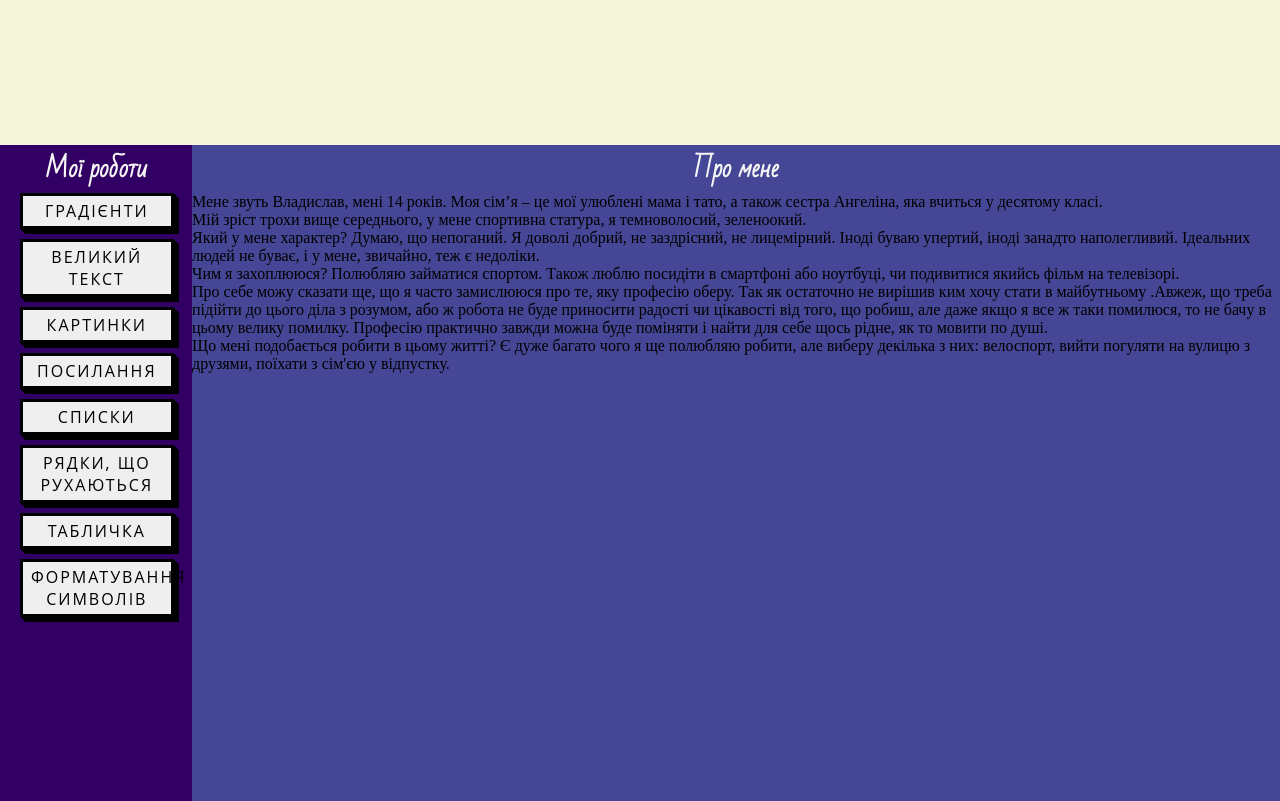
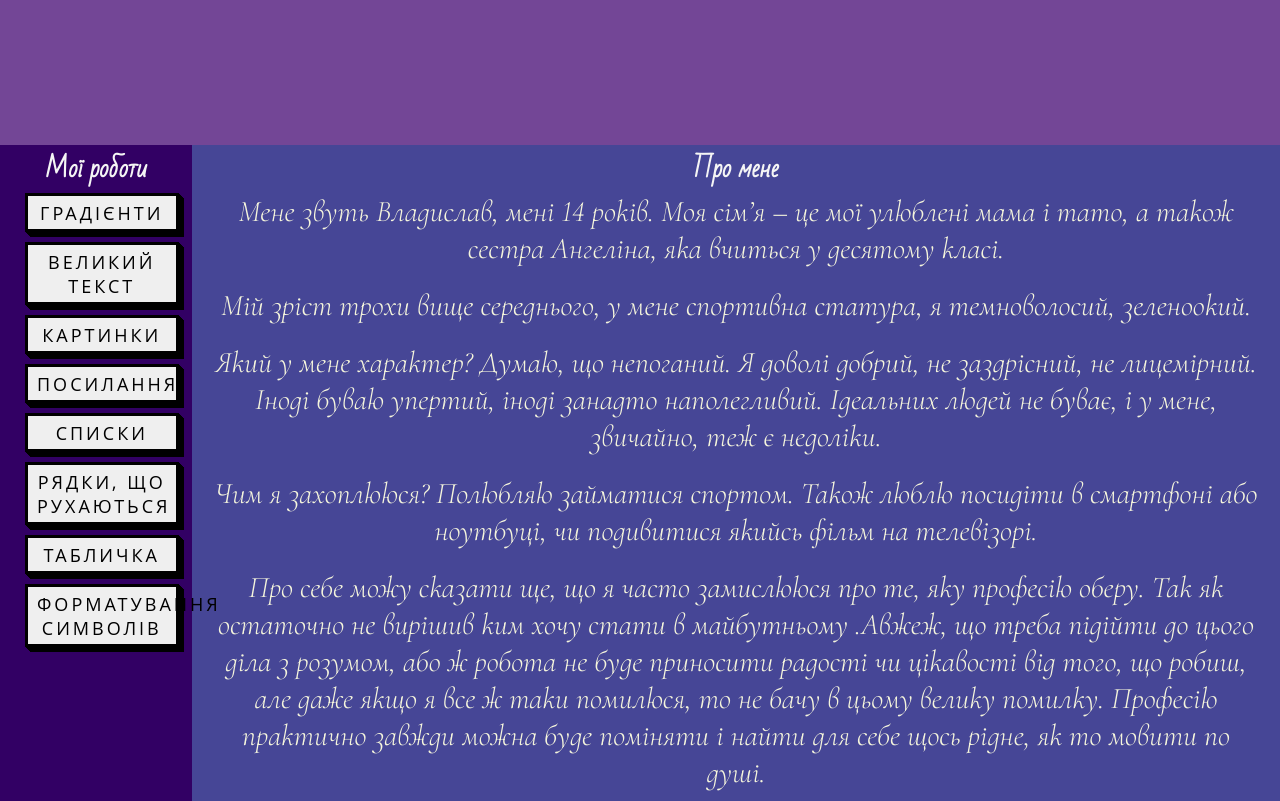
Before and after one commit to Mudoryu/test, a plain HTML site: page index.html in a window 1280 px wide. Shown: the part 55-856 px from the top of the page. Drawn offline with Linux system fonts and the light colour scheme.

Commit message:
Update site.css

```diff
--- a/site.css
+++ b/site.css
@@ -4,7 +4,19 @@
 }
 header{
 	height:200px;
-	background-color: beige;
+	background-color: rgb(115, 70, 150);
+  color: beige;
+  text-align: center;
+
+}
+p{
+  font-size: 30px;
+  text-align: center;
+  font-family:'Cormorant Infant', serif;;
+  margin-left: 20px;
+  margin-right: 20px;
+  margin-bottom: 20px;
+  color: beige;
 }
 h1{
 	text-align: center;
@@ -24,7 +36,7 @@ h1{
 }
 footer{
 	height: 200px;
-	background-color: beige	;
+	background-color: rgb(115, 70, 150)	;
 	clear:both	;
 }
 h2{
@@ -36,8 +48,8 @@ h2{
 }
 .button1{
   font-family: "Open Sans", sans-serif;
-  font-size: 16px;
-  letter-spacing: 2px;
+  font-size: 18px;
+  letter-spacing: 3px;
   text-decoration: none;
   text-transform: uppercase;
   color: #000;
@@ -51,7 +63,7 @@ h2{
   touch-action: manipulation;
   width: 80%;
   margin-bottom: 10px;
-  margin-left: 20px;
+  margin-left: 25px;
 
 
 }
```
